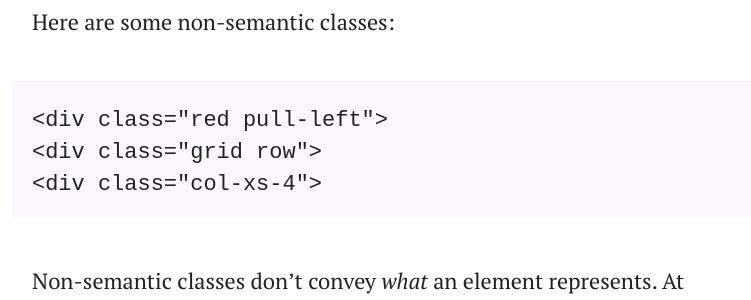
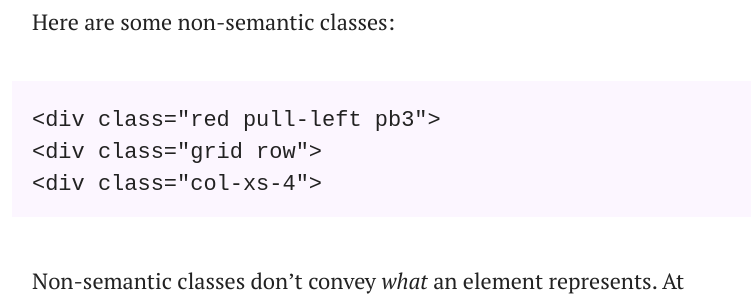
Before and after one commit to adamsilver/maintainablecss.com-jekyll, a Jekyll site: the page built from _chapters/02-semantics.md, in a window 1280 px wide and 900 px high, scrolled down 565 px. Shown: the part 152-452 px from the top of the window, without its empty margins (258-1009 px from the left). Built offline with Jekyll 4.4.1, drawn with Linux system fonts in a browser that asks for light colours.

Commit message:
Updated example

```diff
--- a/_chapters/02-semantics.md
+++ b/_chapters/02-semantics.md
@@ -16,7 +16,7 @@ Naming is quite frankly the most important aspect of writing maintainable CSS. T
 
 Here are some non-semantic classes:
 
-	<div class="red pull-left">
+	<div class="red pull-left pb3">
 	<div class="grid row">
 	<div class="col-xs-4">
 
```
